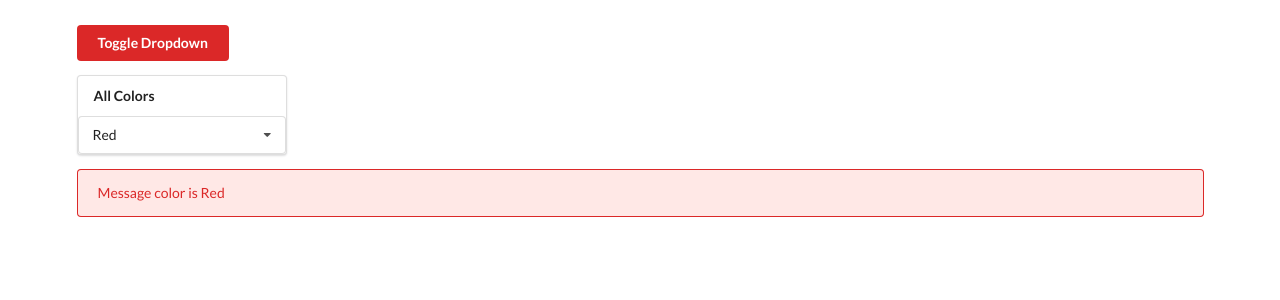
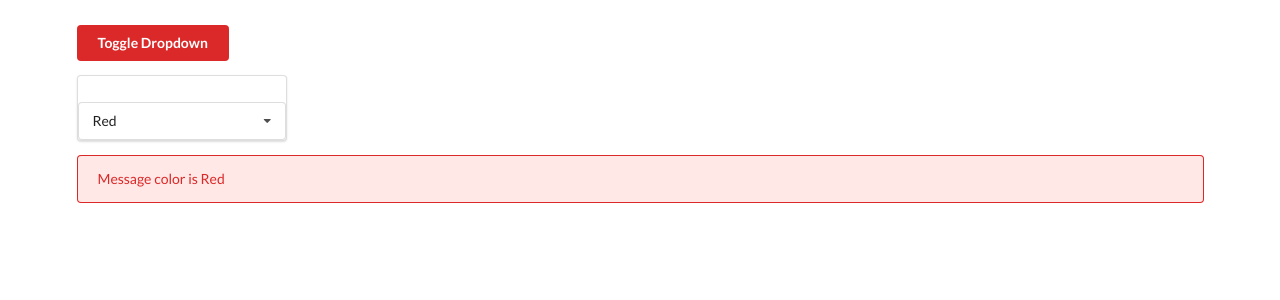
Before and after one commit to AhmedHany22/widgets, a React (Create React App) app: page /dropdown in a window 1280 px wide. Shown: the top 300 px of the page. Built offline with nearby package versions, Linux system fonts and the light colour scheme.

Commit message:
Modifing the Dropdown Label

```diff
--- a/src/components/dropdown.js
+++ b/src/components/dropdown.js
@@ -1,6 +1,6 @@
 import React, { useEffect, useRef, useState } from "react";
 
-const Dropdown = ({ options, selected, onSelectedChange }) => {
+const Dropdown = ({ label, options, selected, onSelectedChange }) => {
   const [open, setOpen] = useState(false);
   const [showDropDown, setShowDropDown] = useState(true);
 
@@ -41,7 +41,7 @@ const Dropdown = ({ options, selected, onSelectedChange }) => {
 
       {showDropDown ? (
         <div className="ui vertical menu">
-          <div className="header item">All Colors</div>
+          <div className="header item">{label}</div>
           <div
             onClick={() => setOpen(!open)}
             className={`ui fluid selection dropdown ${
```
